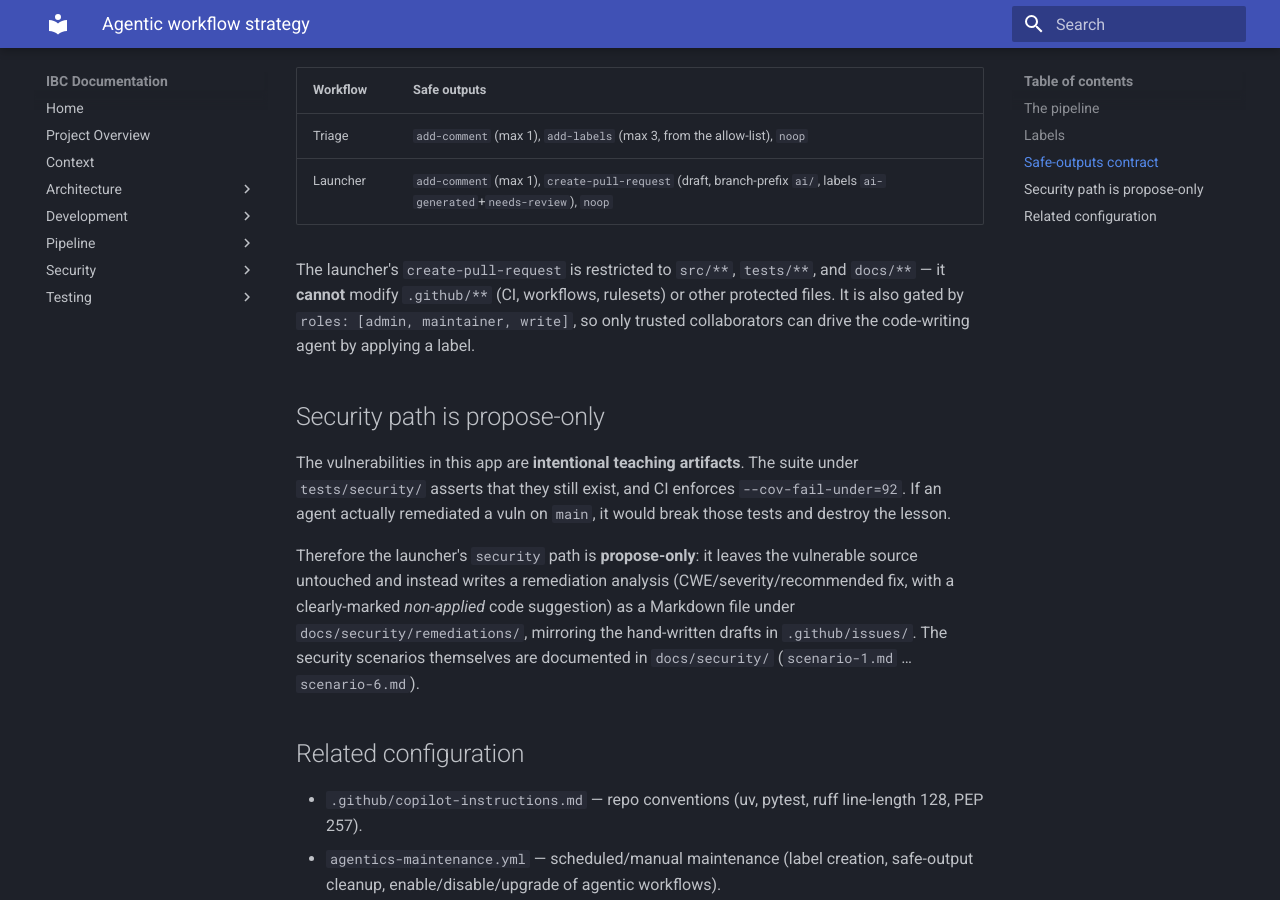
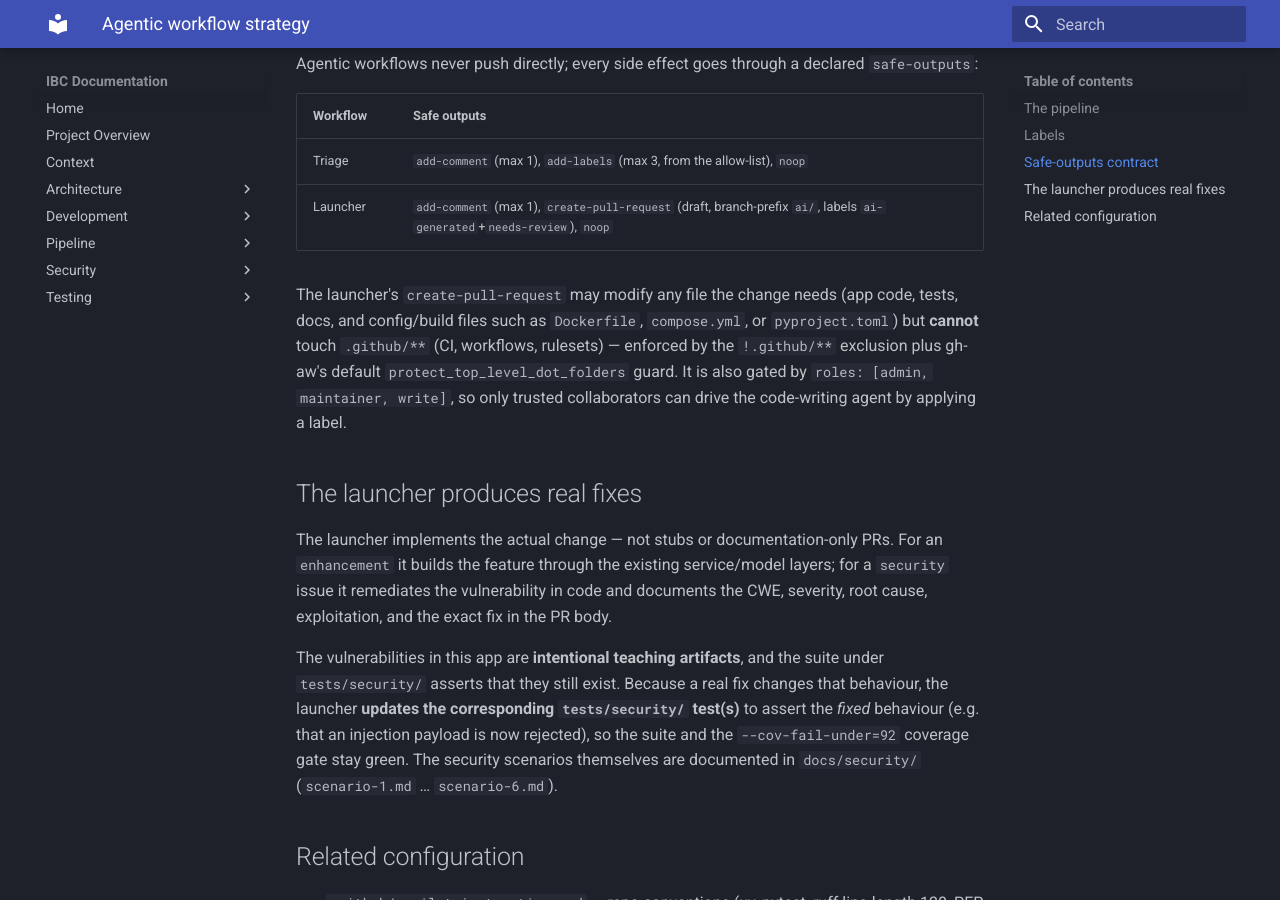
Before and after one commit to mighty-muffin/ibc, an MkDocs documentation site: the page built from docs/agentic/strategy.md, in a window 1280 px wide and 900 px high, scrolled down 1410 px. Built offline with MkDocs 1.6.1 and Material for MkDocs 9.7.7, drawn with Linux system fonts in a browser that asks for light colours; some of the changed text lies outside the part shown.

Commit message:
ci: add aw workflow

```diff
--- a/docs/agentic/strategy.md
+++ b/docs/agentic/strategy.md
@@ -15,8 +15,9 @@ issue opened/reopened ──▶  AW - Triage   ──(applies label)──▶  A
    `workflow_dispatch`). It classifies the issue, applies labels, and posts one guidance comment.
    It never edits code. Issue text is treated strictly as untrusted data.
 2. **Launcher** (`.github/workflows/launcher.md`) runs when the `enhancement` or `security` label
-   is applied (and manual `workflow_dispatch`). It acts as a "junior developer": opens a **draft**
-   PR under the `ai/` branch prefix and comments a link. It only ever runs the path named by the
+   is applied (and manual `workflow_dispatch`). It acts as a senior engineer: it writes real,
+   working code that resolves the issue, adds/updates tests, and opens a detailed **draft** PR
+   under the `ai/` branch prefix, then comments a link. It only ever runs the path named by the
    applied label.
 
 The compiled `*.lock.yml` files next to each `*.md` are generated by `gh aw compile` — **never
@@ -49,22 +50,25 @@ Agentic workflows never push directly; every side effect goes through a declared
 | Triage | `add-comment` (max 1), `add-labels` (max 3, from the allow-list), `noop` |
 | Launcher | `add-comment` (max 1), `create-pull-request` (draft, branch-prefix `ai/`, labels `ai-generated`+`needs-review`), `noop` |
 
-The launcher's `create-pull-request` is restricted to `src/**`, `tests/**`, and `docs/**` — it
-**cannot** modify `.github/**` (CI, workflows, rulesets) or other protected files. It is also gated
-by `roles: [admin, maintainer, write]`, so only trusted collaborators can drive the code-writing
-agent by applying a label.
+The launcher's `create-pull-request` may modify any file the change needs (app code, tests, docs,
+and config/build files such as `Dockerfile`, `compose.yml`, or `pyproject.toml`) but **cannot**
+touch `.github/**` (CI, workflows, rulesets) — enforced by the `!.github/**` exclusion plus gh-aw's
+default `protect_top_level_dot_folders` guard. It is also gated by `roles: [admin, maintainer,
+write]`, so only trusted collaborators can drive the code-writing agent by applying a label.
 
-## Security path is propose-only
+## The launcher produces real fixes
 
-The vulnerabilities in this app are **intentional teaching artifacts**. The suite under
-`tests/security/` asserts that they still exist, and CI enforces `--cov-fail-under=92`. If an agent
-actually remediated a vuln on `main`, it would break those tests and destroy the lesson.
+The launcher implements the actual change — not stubs or documentation-only PRs. For an
+`enhancement` it builds the feature through the existing service/model layers; for a `security`
+issue it remediates the vulnerability in code and documents the CWE, severity, root cause,
+exploitation, and the exact fix in the PR body.
 
-Therefore the launcher's `security` path is **propose-only**: it leaves the vulnerable source
-untouched and instead writes a remediation analysis (CWE/severity/recommended fix, with a
-clearly-marked *non-applied* code suggestion) as a Markdown file under
-`docs/security/remediations/`, mirroring the hand-written drafts in `.github/issues/`. The security
-scenarios themselves are documented in `docs/security/` (`scenario-1.md` … `scenario-6.md`).
+The vulnerabilities in this app are **intentional teaching artifacts**, and the suite under
+`tests/security/` asserts that they still exist. Because a real fix changes that behaviour, the
+launcher **updates the corresponding `tests/security/` test(s)** to assert the *fixed* behaviour
+(e.g. that an injection payload is now rejected), so the suite and the `--cov-fail-under=92`
+coverage gate stay green. The security scenarios themselves are documented in `docs/security/`
+(`scenario-1.md` … `scenario-6.md`).
 
 ## Related configuration
 
```
Also changed, not shown: .github/workflows/launcher.md, 1 other file.
